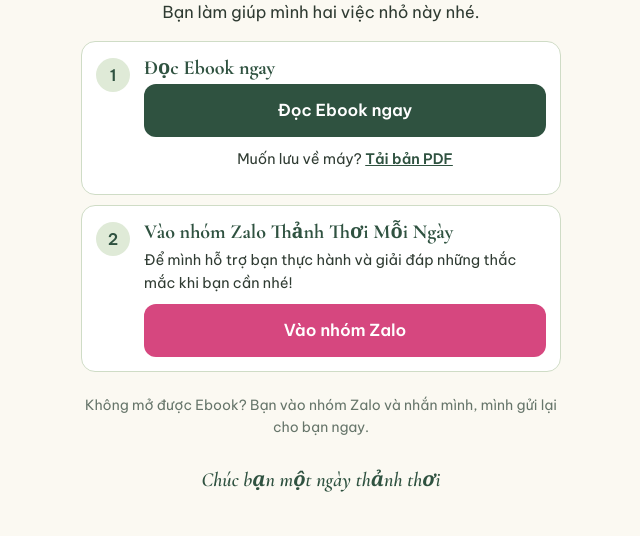
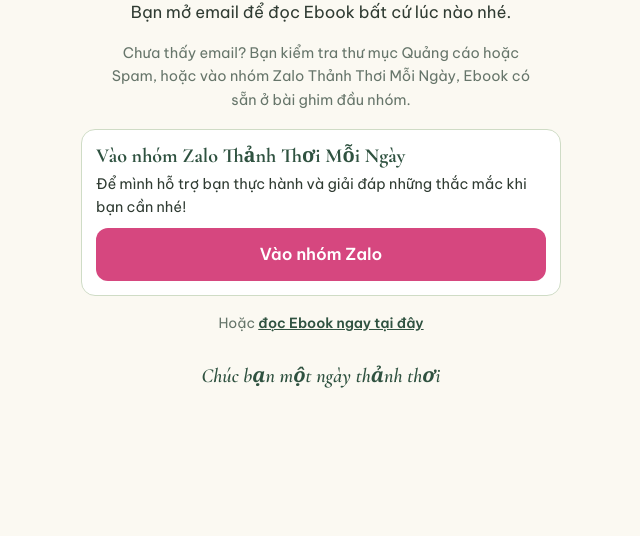
Before and after one commit to Tuyet191187/H-nh-tr-nh-t-m-l-i-s-th-nh-th-i-trong-14-ng-y-24-7-26-, a plain HTML site: page cam-on-ebook.html in a window 1280 px wide. Shown: the part 296-832 px from the top of the page, without its empty margins (319-959 px from the left). After the commit the page ends 800 px from the top, so only its background shows below. Drawn offline with nearby package versions, Linux system fonts and the light colour scheme.

Commit message:
Add files via upload

```diff
--- a/cam-on-ebook.html
+++ b/cam-on-ebook.html
@@ -34,6 +34,10 @@
   .step > div:last-child { flex: 1; min-width: 0; }
   .alt { font-size: 13.5px; color: var(--muted); margin: 10px 0 0; text-align: center; }
   .alt a { color: var(--forest); font-weight: 600; }
+  .check { text-align: center; font-size: 14.5px; color: var(--muted); margin: 0 auto 18px; max-width: 420px; }
+  .alt2 { text-align: center; font-size: 14px; color: var(--muted); margin-top: 16px; }
+  .alt2 a { color: var(--forest); font-weight: 600; }
+  .lead { word-break: break-word; }
   .help { text-align: center; font-size: 14px; color: var(--muted); margin-top: 22px; }
   .sign { text-align: center; margin-top: 26px; font-family: 'Cormorant Garamond', Georgia, serif; font-style: italic; font-weight: 600; font-size: 20px; color: var(--forest); }
 </style>
@@ -47,20 +51,11 @@ fbq('init','1678547590026817');fbq('track','PageView');fbq('track','Lead');
 <div class="wrap">
   <div class="brand">Ngô Ánh Tuyết</div>
   <img class="cover" src="ebook-bia.jpg" alt="Bìa Ebook 7 Thói Quen Giúp Bạn Sống Thảnh Thơi, Vui Khỏe" width="720" height="1020">
-  <h1 id="title">Cảm ơn bạn, Ebook của bạn đây</h1>
-  <p class="lead">Bạn làm giúp mình hai việc nhỏ này nhé.</p>
+  <h1 id="title">Cảm ơn bạn, Ebook đã được gửi vào email</h1>
+  <p class="lead" id="lead">Bạn mở email để đọc Ebook bất cứ lúc nào nhé.</p>
+  <p class="check">Chưa thấy email? Bạn kiểm tra thư mục Quảng cáo hoặc Spam, hoặc vào nhóm Zalo Thảnh Thơi Mỗi Ngày, Ebook có sẵn ở bài ghim đầu nhóm.</p>
 
   <div class="step">
-    <div class="num">1</div>
-    <div>
-      <h2>Đọc Ebook ngay</h2>
-      <a class="btn main" href="ebook.html">Đọc Ebook ngay</a>
-      <p class="alt">Muốn lưu về máy? <a href="7-Thoi-Quen-Song-Thanh-Thoi-Vui-Khoe.pdf" download>Tải bản PDF</a></p>
-    </div>
-  </div>
-
-  <div class="step">
-    <div class="num">2</div>
     <div>
       <h2>Vào nhóm Zalo Thảnh Thơi Mỗi Ngày</h2>
       <p>Để mình hỗ trợ bạn thực hành và giải đáp những thắc mắc khi bạn cần nhé!</p>
@@ -68,17 +63,20 @@ fbq('init','1678547590026817');fbq('track','PageView');fbq('track','Lead');
     </div>
   </div>
 
-  <p class="help">Không mở được Ebook? Bạn vào nhóm Zalo và nhắn mình, mình gửi lại cho bạn ngay.</p>
+  <p class="alt2">Hoặc <a href="ebook.html">đọc Ebook ngay tại đây</a></p>
   <p class="sign">Chúc bạn một ngày thảnh thơi</p>
 </div>
 
 <script>
   try {
     var n = sessionStorage.getItem('ebook_name');
+    var em = sessionStorage.getItem('ebook_email');
     if (n) {
       var parts = n.trim().split(/\s+/);
-      var first = parts[parts.length - 1];
-      document.getElementById('title').textContent = 'Cảm ơn bạn ' + first + ', Ebook của bạn đây';
+      document.getElementById('title').textContent = 'Cảm ơn bạn ' + parts[parts.length - 1] + ', Ebook đã được gửi vào email';
+    }
+    if (em) {
+      document.getElementById('lead').textContent = 'Mình đã gửi Ebook tới ' + em + '. Bạn mở email để đọc bất cứ lúc nào nhé.';
     }
   } catch (e) {}
 </script>
```
Also changed, not shown: nhan-ebook.html (+1 -1 lines).
